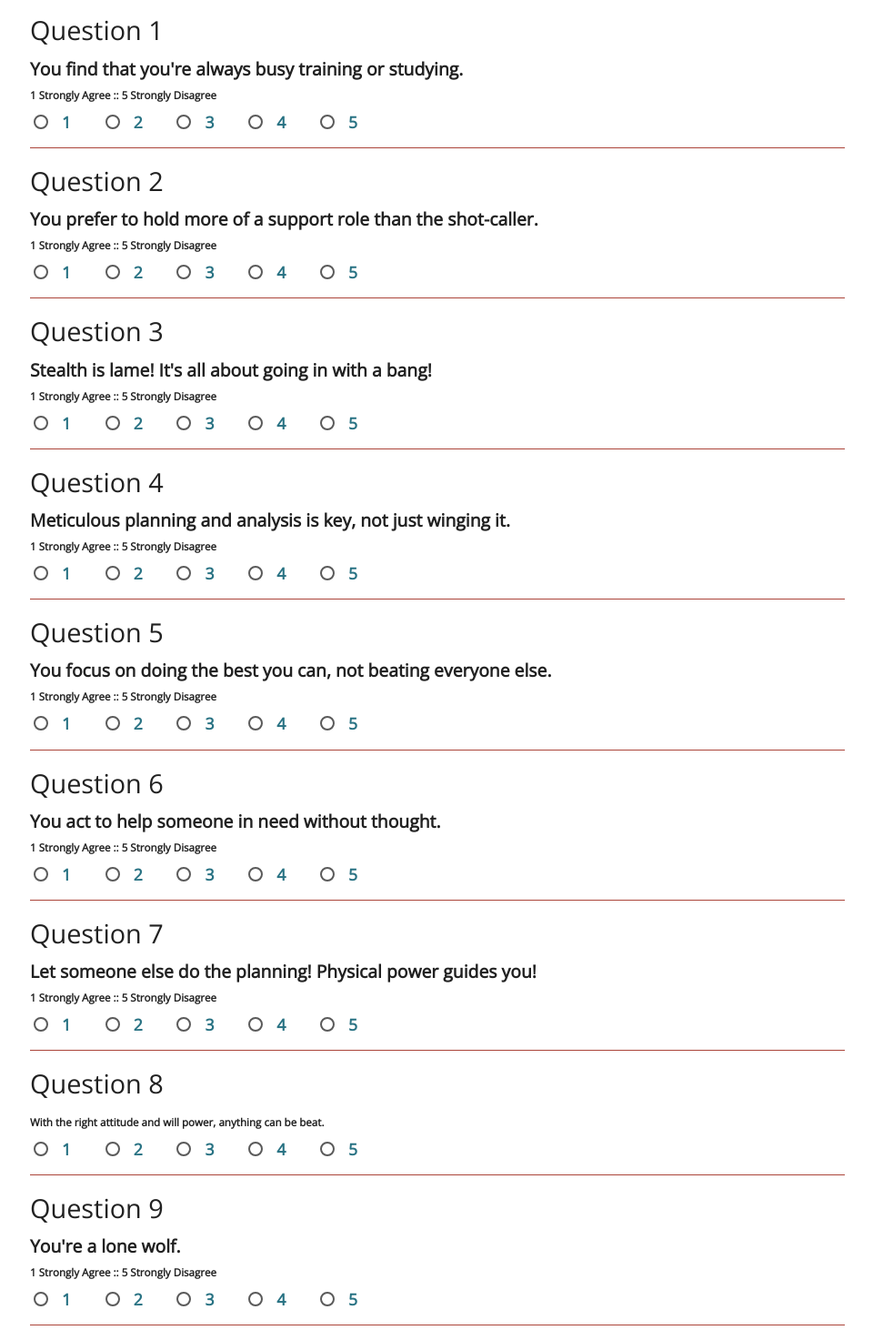
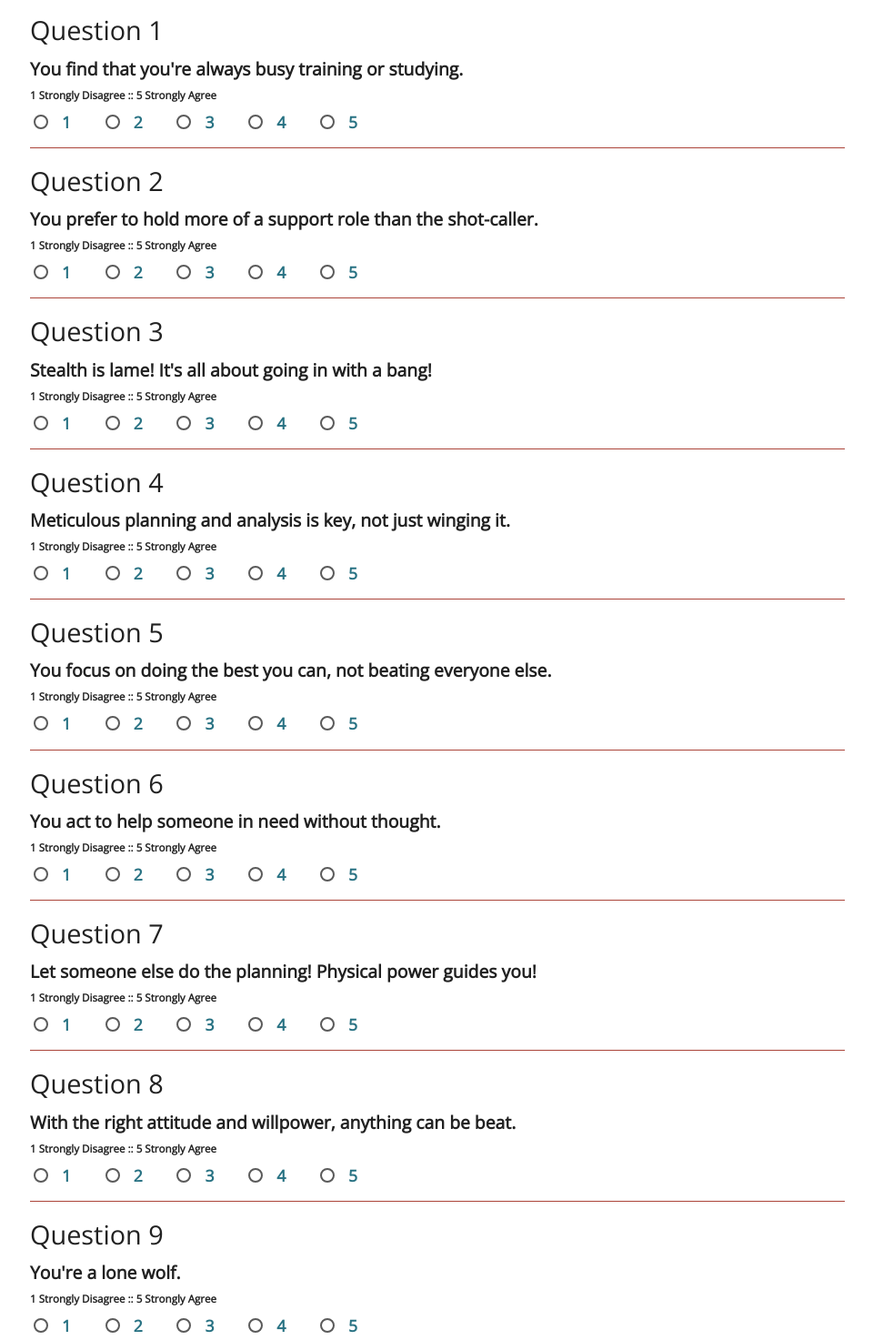
Before and after one commit to DavidWeid/Friend_Finder, a website: page app/public/survey.html in a window 1280 px wide. Shown: the part 360-1833 px from the top of the page at 91% size, without its empty margins (159-1119 px from the left). Drawn offline with nearby package versions, Linux system fonts and the light colour scheme; no server answers; a web font is replaced by a local one.

Commit message:
update question 8

```diff
--- a/app/public/survey.html
+++ b/app/public/survey.html
@@ -217,7 +217,7 @@
 
             <h5>Question 1</h5>
             <p class="question-p">You find that you're always busy training or studying.</p>
-            <p class="radio-label">1 Strongly Agree :: 5 Strongly Disagree</p>
+            <p class="radio-label">1 Strongly Disagree :: 5 Strongly Agree</p>
             <form action="#">
                 <label>
                     <input required name="group1" type="radio" value="1"/>
@@ -247,7 +247,7 @@
 
             <h5>Question 2</h5>
             <p class="question-p">You prefer to hold more of a support role than the shot-caller.</p>
-            <p class="radio-label">1 Strongly Agree :: 5 Strongly Disagree</p>
+            <p class="radio-label">1 Strongly Disagree :: 5 Strongly Agree</p>
             <form action="#">
                 <label>
                     <input required name="group2" type="radio" value="1"/>
@@ -277,7 +277,7 @@
 
             <h5>Question 3</h5>
             <p class="question-p">Stealth is lame! It's all about going in with a bang!</p>
-            <p class="radio-label">1 Strongly Agree :: 5 Strongly Disagree</p>
+            <p class="radio-label">1 Strongly Disagree :: 5 Strongly Agree</p>
             <form action="#">
                 <label>
                     <input required name="group3" type="radio" value="1"/>
@@ -307,7 +307,7 @@
 
             <h5>Question 4</h5>
             <p class="question-p">Meticulous planning and analysis is key, not just winging it.</p>
-            <p class="radio-label">1 Strongly Agree :: 5 Strongly Disagree</p>
+            <p class="radio-label">1 Strongly Disagree :: 5 Strongly Agree</p>
             <form action="#">
                 <label>
                     <input required name="group4" type="radio" value="1"/>
@@ -337,7 +337,7 @@
 
             <h5>Question 5</h5>
             <p class="question-p">You focus on doing the best you can, not beating everyone else.</p>
-            <p class="radio-label">1 Strongly Agree :: 5 Strongly Disagree</p>
+            <p class="radio-label">1 Strongly Disagree :: 5 Strongly Agree</p>
             <form action="#">
                 <label>
                     <input required name="group5" type="radio" value="1"/>
@@ -367,7 +367,7 @@
 
             <h5>Question 6</h5>
             <p class="question-p">You act to help someone in need without thought.</p>
-            <p class="radio-label">1 Strongly Agree :: 5 Strongly Disagree</p>
+            <p class="radio-label">1 Strongly Disagree :: 5 Strongly Agree</p>
             <form action="#">
                 <label>
                     <input required name="group6" type="radio" value="1"/>
@@ -397,7 +397,7 @@
 
             <h5>Question 7</h5>
             <p class="question-p">Let someone else do the planning! Physical power guides you!</p>
-            <p class="radio-label">1 Strongly Agree :: 5 Strongly Disagree</p>
+            <p class="radio-label">1 Strongly Disagree :: 5 Strongly Agree</p>
             <form action="#">
                 <label>
                     <input required name="group7" type="radio" value="1"/>
@@ -426,8 +426,8 @@
         <div class="row question-row">
 
             <h5>Question 8</h5>
-            <p class="question-p"></p>
-            <p class="radio-label">With the right attitude and will power, anything can be beat.</p>
+            <p class="question-p">With the right attitude and willpower, anything can be beat.</p>
+            <p class="radio-label">1 Strongly Disagree :: 5 Strongly Agree</p>
             <form action="#">
                 <label>
                     <input required name="group8" type="radio" value="1"/>
@@ -457,7 +457,7 @@
 
             <h5>Question 9</h5>
             <p class="question-p">You're a lone wolf.</p>
-            <p class="radio-label">1 Strongly Agree :: 5 Strongly Disagree</p>
+            <p class="radio-label">1 Strongly Disagree :: 5 Strongly Agree</p>
             <form action="#">
                 <label>
                     <input required name="group9" type="radio" value="1"/>
@@ -487,7 +487,7 @@
 
             <h5>Question 10</h5>
             <p class="question-p">You were born a hero.</p>
-            <p class="radio-label">1 Strongly Agree :: 5 Strongly Disagree</p>
+            <p class="radio-label">1 Strongly Disagree :: 5 Strongly Agree</p>
             <form action="#">
                 <label>
                     <input required name="group10" type="radio" value="1"/>
```
Also changed, not shown: app/data/friends.js (+31 -31 lines).
